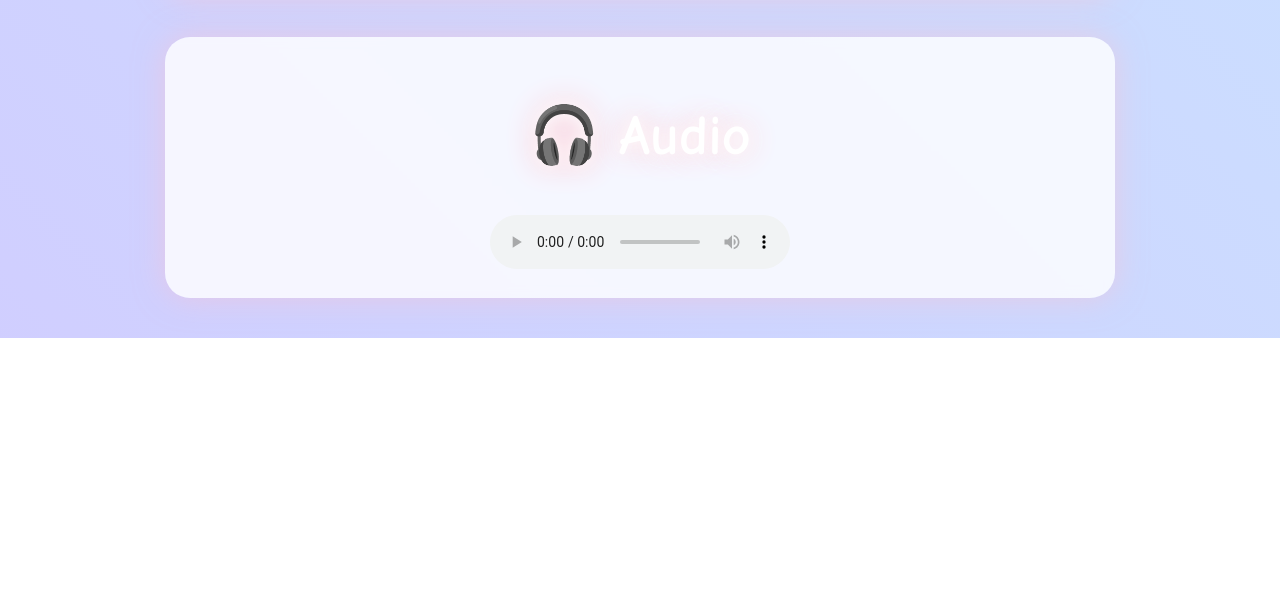
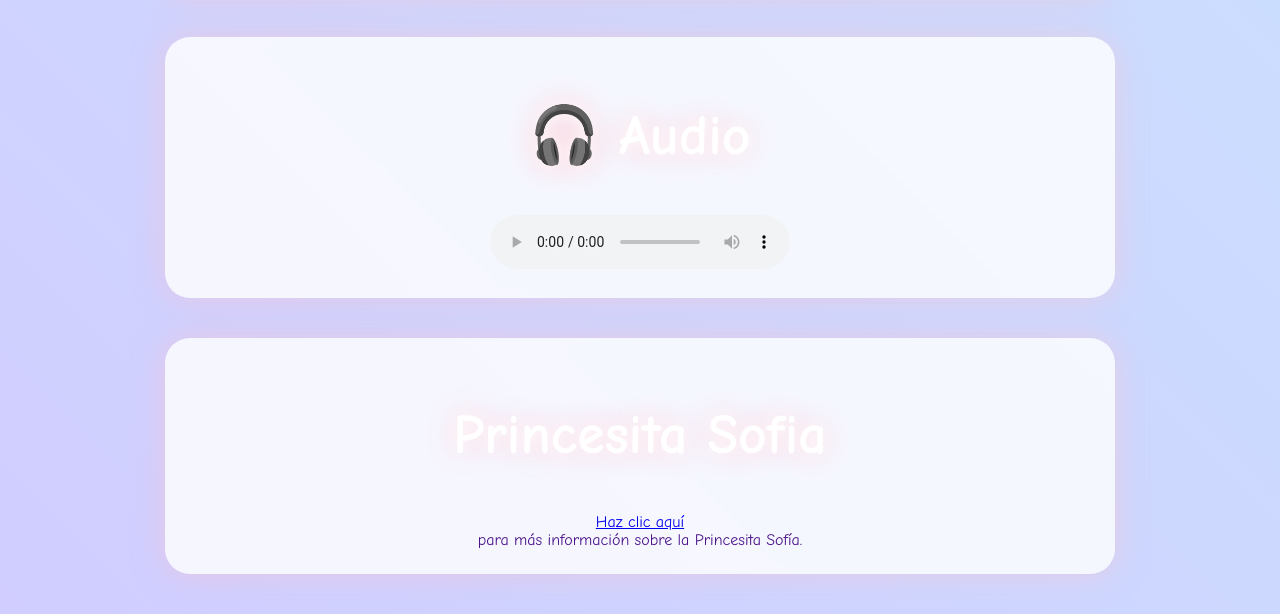
Before and after one commit to ericksileschawis15-eng/Practica6, a plain HTML site: page index.html in a window 1280 px wide. Shown: the part 2382-2996 px from the top of the page. Before the commit the page ends 2720 px from the top, so only its background shows below. Drawn offline with Linux system fonts and the light colour scheme.

Commit message:
terminado

```diff
--- a/index.html
+++ b/index.html
@@ -200,5 +200,13 @@
 </center>
 </section>
 
+<section>
+    <center>
+        <h1>Princesita Sofia</h1>
+    <a href="https://es.wikipedia.org/wiki/Sofia_the_First">Haz clic aquí</a>
+    <center> para más información sobre la Princesita Sofía.</center>
+
+</section>
+
 </body>
 </html>
```
